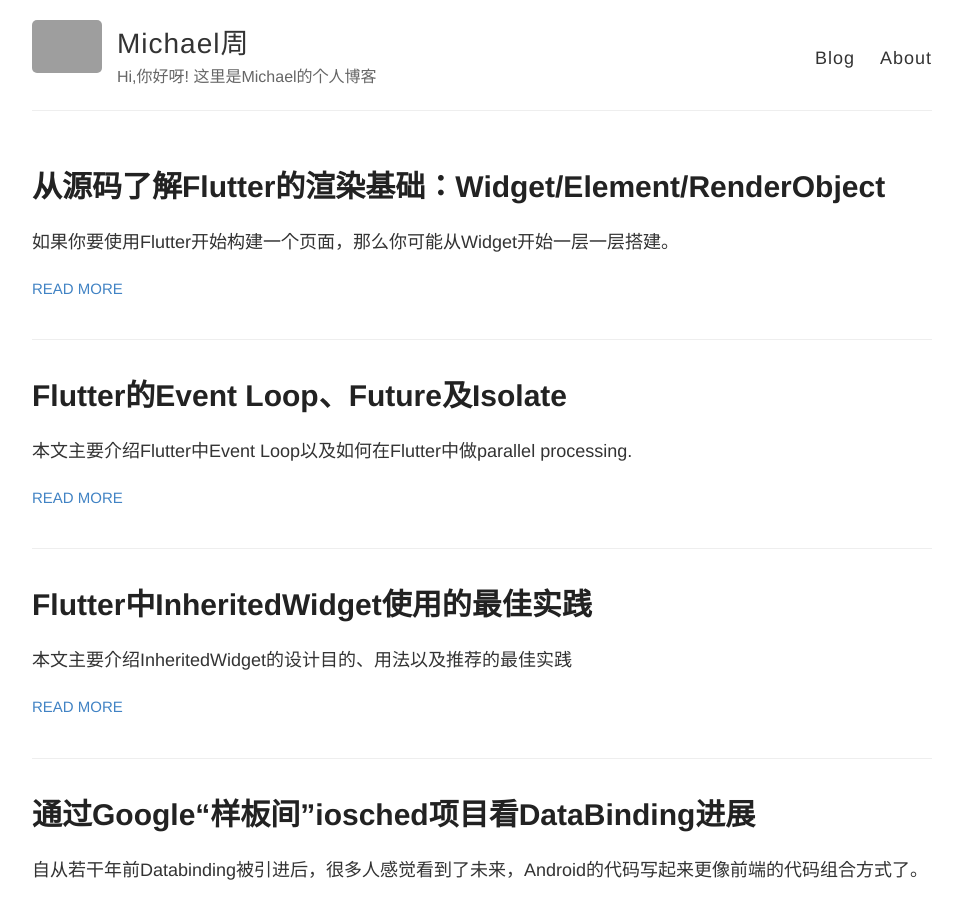
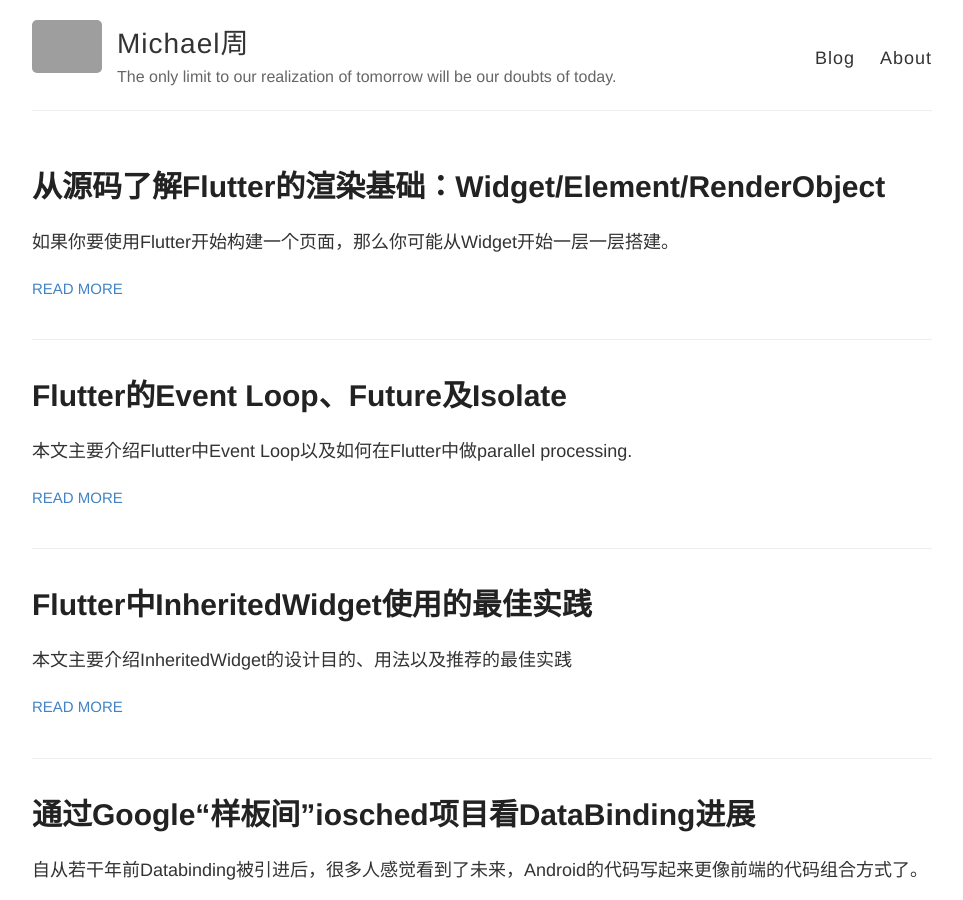
Before and after one commit to zhoulujue/zhoulujue.github.io, a Jekyll site: the page built from index.html, in a window 1280 px wide and 900 px high. Shown: the whole window, without its empty margins (158-1121 px from the left). Built offline with Jekyll 4.4.1, drawn with Linux system fonts in a browser that asks for light colours; grey boxes are pictures that could not be loaded.

Commit message:
Update _config.yml
Updated header.

```diff
--- a/_config.yml
+++ b/_config.yml
@@ -6,7 +6,7 @@
 name: Michael周
 
 # Short bio or description (displayed in the header)
-description: Hi,你好呀! 这里是Michael的个人博客
+description: The only limit to our realization of tomorrow will be our doubts of today.
 
 # URL of your avatar or profile pic (you could use your GitHub profile pic)
 #avatar: https://avatars2.githubusercontent.com/u/2437375?s=160
```
